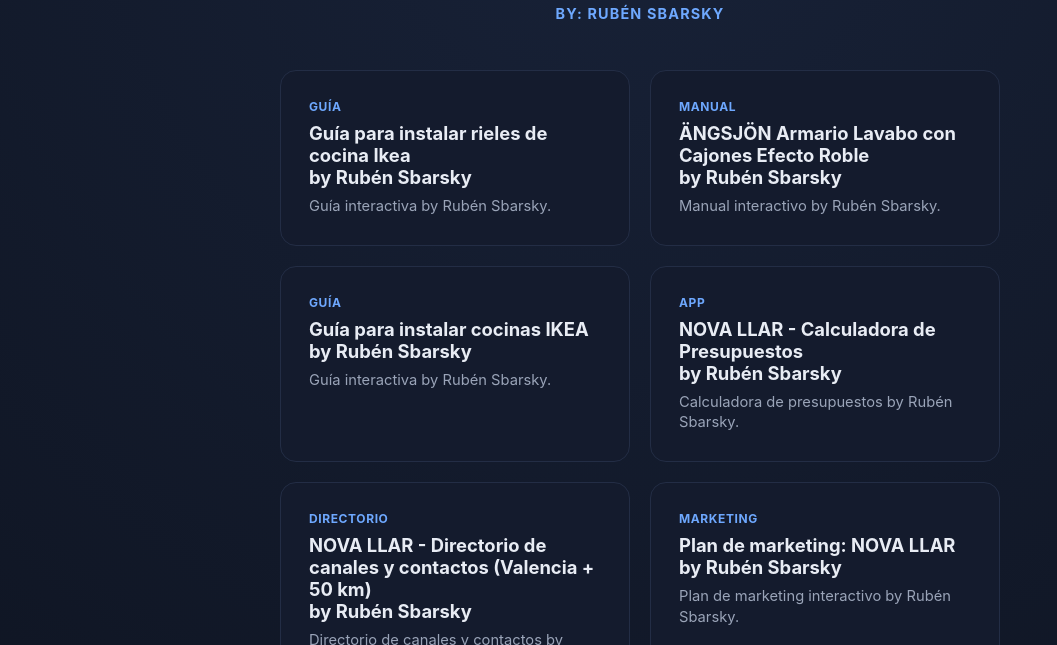
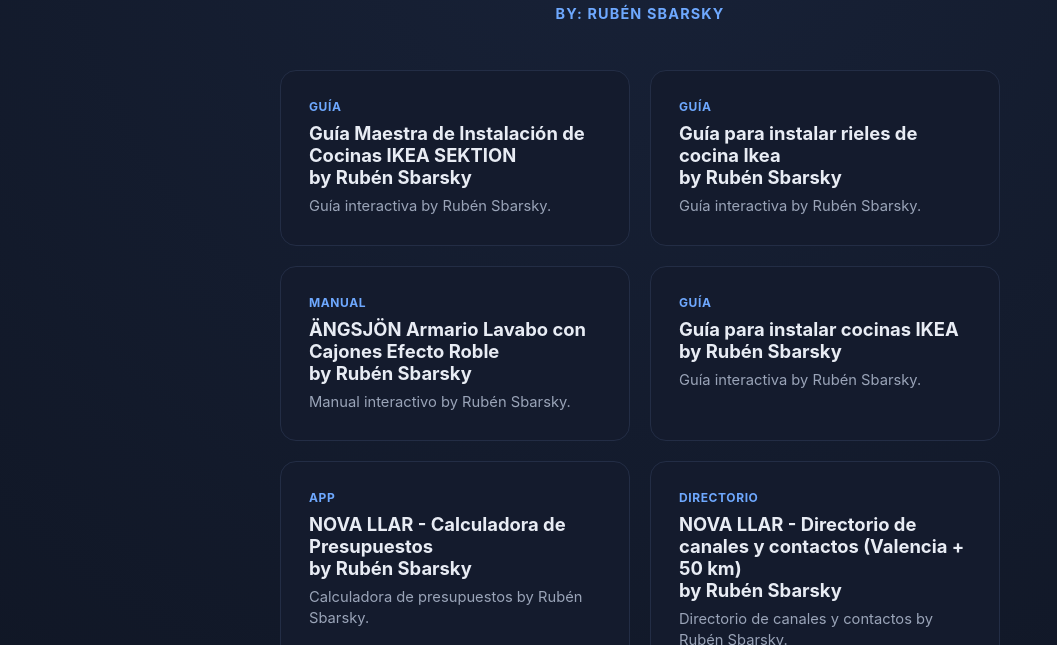
Before and after one commit to rubenurbano/instalacion-de-muebles-modulares, a plain HTML site: page index.html in a window 1280 px wide. Shown: the part 155-800 px from the top of the page, without its empty margins (0-1057 px from the left). Drawn offline with Linux system fonts and the light colour scheme.

Commit message:
Añadir tarjeta de la Guía Maestra de Instalación de Cocinas IKEA SEKTION

```diff
--- a/index.html
+++ b/index.html
@@ -92,6 +92,11 @@
   <p class="author">By: Rubén Sbarsky</p>
 
   <div class="grid">
+    <a class="card" href="https://rubenurbano.github.io/instalacion-de-muebles-modulares/guia-maestra-de-instalacion-de-cocinas-ikea-sektion.html">
+      <span class="tag">Guía</span>
+      <h2>Guía Maestra de Instalación de Cocinas IKEA SEKTION<br>by Rubén Sbarsky</h2>
+      <p>Guía interactiva by Rubén Sbarsky.</p>
+    </a>
     <a class="card" href="https://rubenurbano.github.io/instalacion-de-muebles-modulares/guia-para-instalar-rieles-de-cocina-ikea.html">
       <span class="tag">Guía</span>
       <h2>Guía para instalar rieles de cocina Ikea<br>by Rubén Sbarsky</h2>
```
